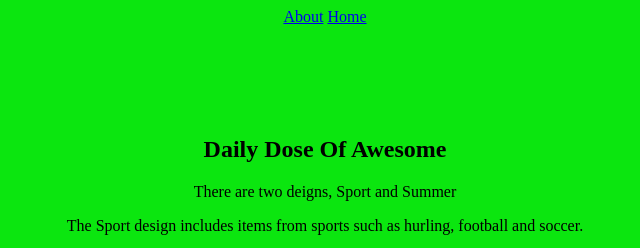
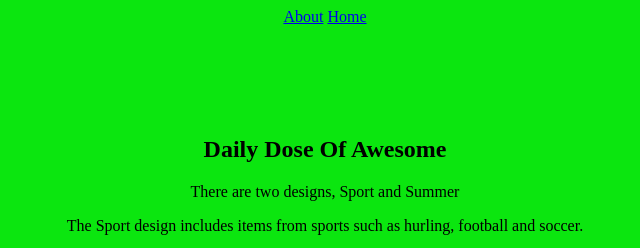
Before and after one commit to olliegithub65/Custom_Cups, a plain HTML site: page custom/about.html in a window 1280 px wide. Shown: the top 248 px of the page, 315-955 px from the left. Drawn offline with nearby package versions, Linux system fonts and the light colour scheme; grey boxes are pictures that could not be loaded.

Commit message:
Update about.html

```diff
--- a/custom/about.html
+++ b/custom/about.html
@@ -15,7 +15,7 @@
 </nav>
   <marquee><h1>Welcome to <strong>Custom Cups</strong></h1></marquee>
   <h2>Daily Dose Of Awesome</h2>
-  <p>There are two deigns, Sport and Summer</p>
+  <p>There are two designs, Sport and Summer</p>
   <p>The Sport design includes items from sports such as hurling, football and soccer.</p>
   <img src="Sport.jpeg" width="160" height="150"> <img src="Sport1.jpeg" width="160" height="150">
   <p>The Summer design includes Summer items such as the sun, sunglasses and flipflops .</p>
```
